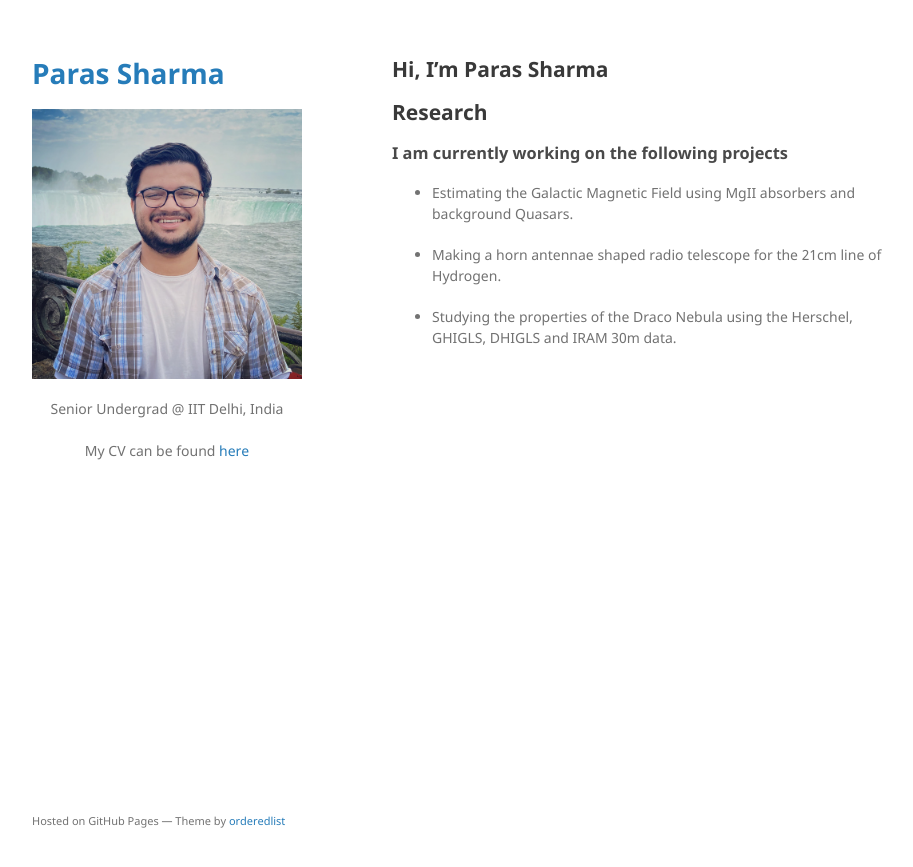
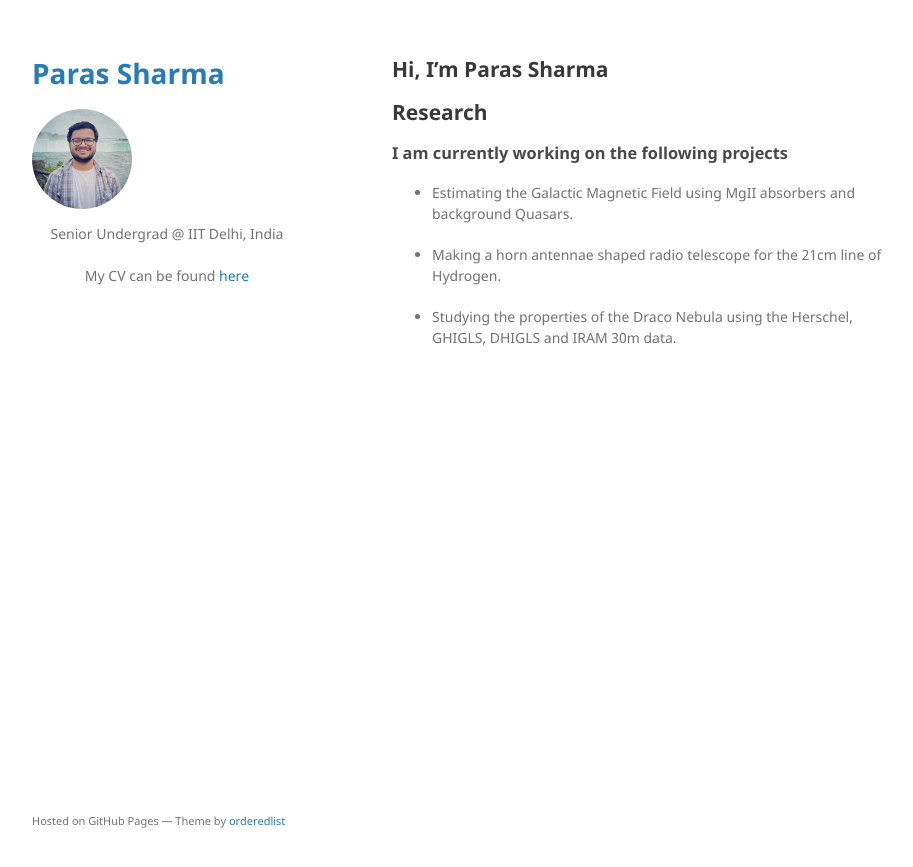
Before and after one commit to nutanstrek/old-website, a Jekyll site: the page built from index.md, in a window 1280 px wide. Shown: the top 867 px of the page, without its empty margins (178-1091 px from the left). Built offline with Jekyll 4.4.1, drawn with Linux system fonts in a browser that asks for light colours.

Commit message:
Circular Image

```diff
--- a/_layouts/custom.html
+++ b/_layouts/custom.html
@@ -27,7 +27,9 @@
         <h1><a href="{{ "/" | absolute_url }}">{{ site.title | default: site.github.repository_name }}</a></h1>
 
         {% if site.logo %}
-          <img src="{{site.logo | relative_url}}" alt="Logo" />
+          <div class="image-cropper">
+            <img src="{{site.logo | relative_url}}" alt="Logo" class = "rounded"/>
+          </div>
         {% endif %}
 
         {% if site.description %}
--- a/assets/css/style.scss
+++ b/assets/css/style.scss
@@ -22,3 +22,19 @@
     margin-right: auto;
     width: 100%;
 }
+
+/* Crop Image into a circle */
+.image-cropper {
+    width: 100px;
+    height: 100px;
+    position: relative;
+    overflow: hidden;
+    border-radius: 50%;
+}
+
+img {
+    display: inline;
+    margin: 0 auto;
+    height: 100%;
+    width: auto;
+}
```
